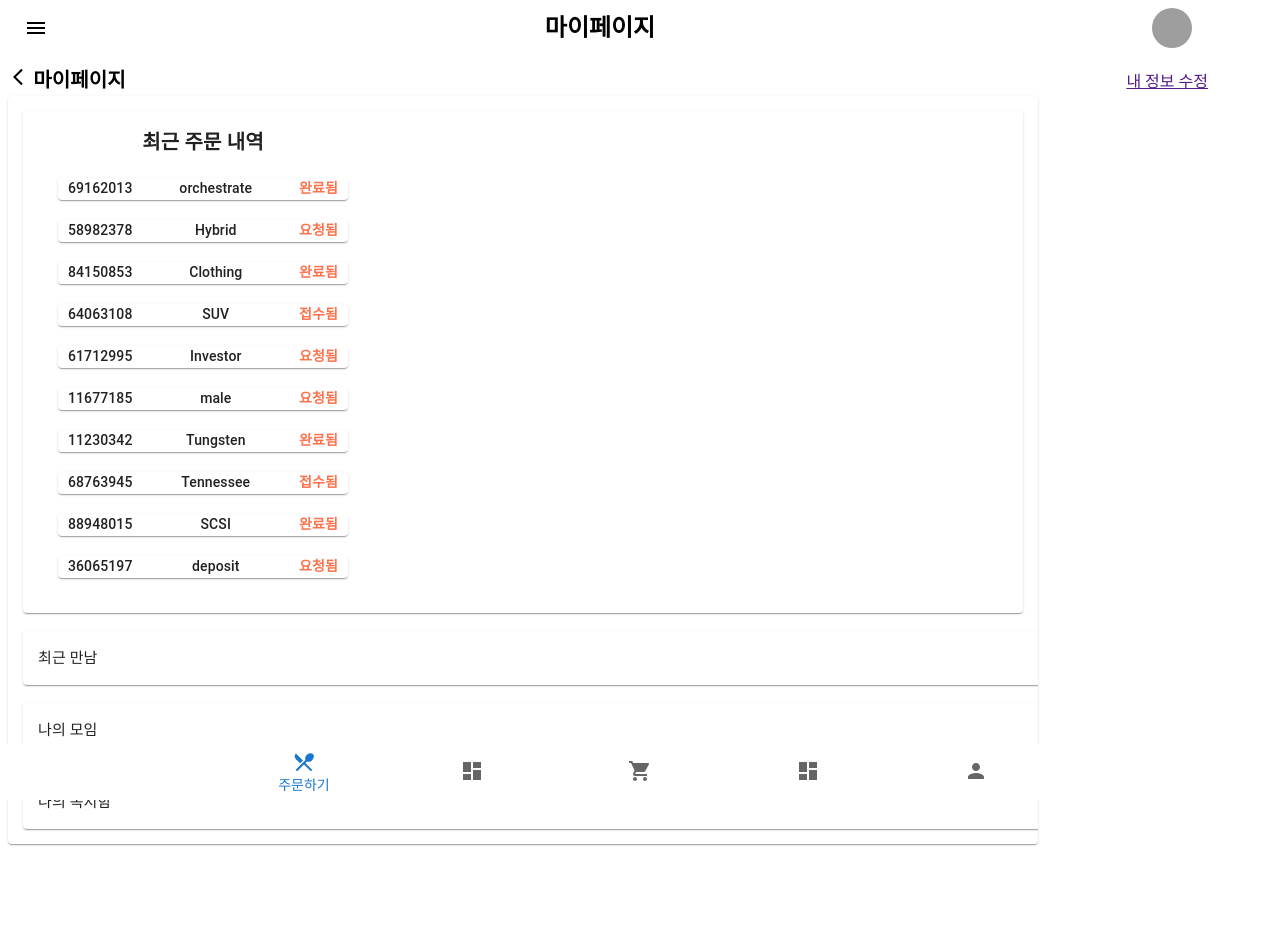
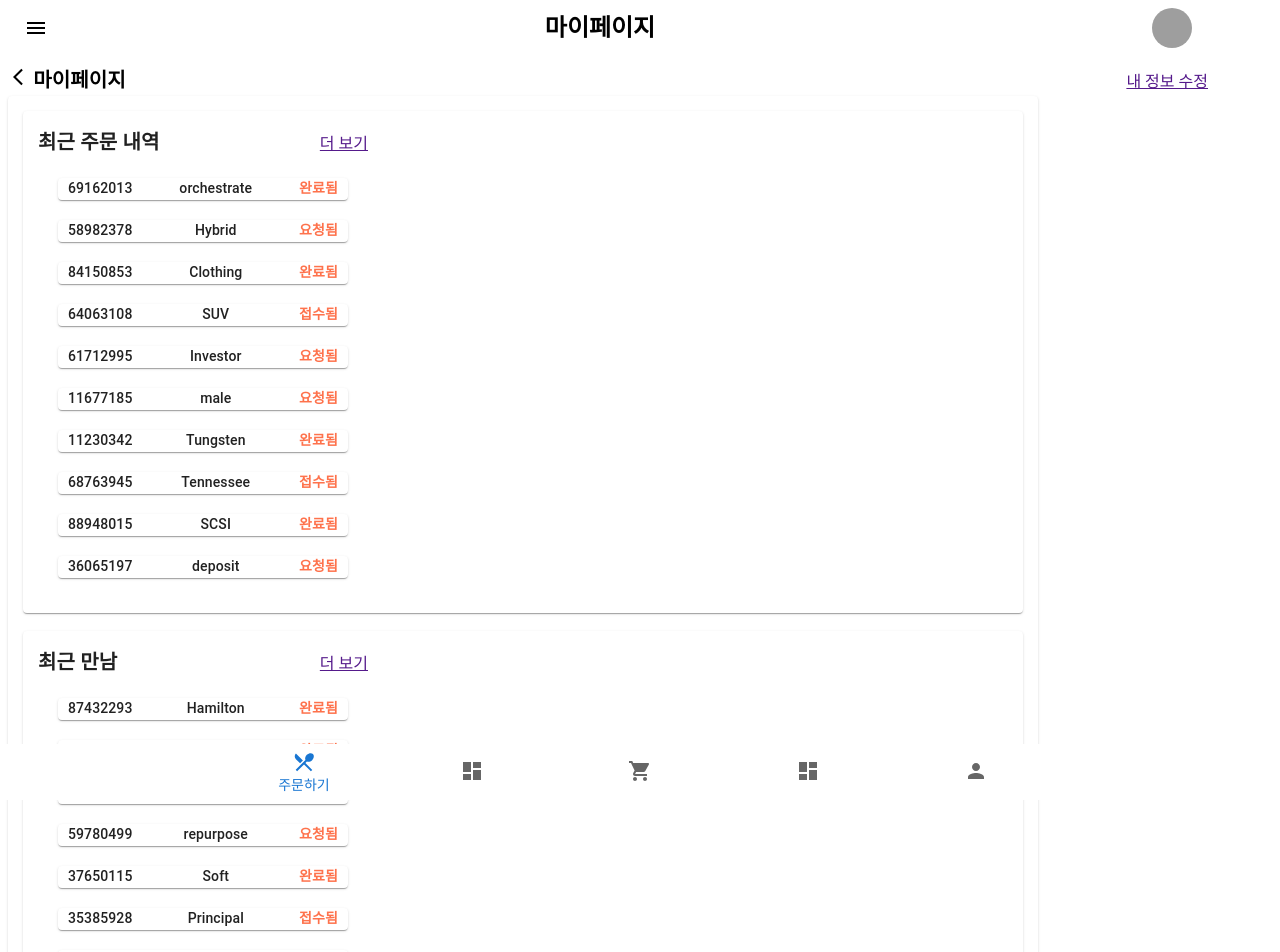
Before and after one commit to BugiSquad/GraduationProject2023, a React (Create React App) app: page /mypage in a window 1280 px wide. Shown: the top 952 px of the page. Before the commit the page ends 852 px from the top, so only its background shows below. Built offline with nearby package versions, Linux system fonts and the light colour scheme; grey boxes are pictures that could not be loaded.

Commit message:
mypage 카드 포맷 생성

```diff
--- /dev/null
+++ b/src/components/MypageCards.tsx
@@ -0,0 +1,32 @@
+import { ReactNode } from "react";
+import { Card, Typography } from "@mui/material";
+
+interface Props {
+    title: string;
+    content: React.ReactNode;
+}
+
+export const MypageCards = ({ title, content }: Props) => {
+    return (
+        <><Card style={{
+            display: 'flex',
+            width: '100',
+            height: '100%',
+            padding: '15px',
+        }}>
+            <div style={{ display: "flex", flexDirection: "row", alignItems: "flex-start", justifyContent: "space-between" }}>
+                <div>
+                    <div style={{ display: "flex", flexDirection: "row", alignItems: "center", justifyContent: "space-between" }}>
+                        <Typography style={{ fontSize: 20, fontWeight: 'bold' }} variant={"h6"}>{title}</Typography>
+                        <div style={{ display: "inherit", alignItems: "center" }}>
+                            <a href="">더 보기</a>
+                        </div>
+                    </div>
+                    <div style={{ display: "flex", flexDirection: "row", justifyContent: "center", alignItems: "center" }}>
+                        {content}
+                    </div>
+                </div>
+            </div>
+        </Card><br /></>
+    );
+};
--- a/src/pages/Mypage.tsx
+++ b/src/pages/Mypage.tsx
@@ -3,6 +3,7 @@ import { PageTemplate } from "./PageTemplate";
 import ArrowBackIosNewIcon from '@mui/icons-material/ArrowBackIosNew';
 import { Card, Typography } from "@mui/material";
 import { RecentOrders } from "../components/RecentOrders";
+import { MypageCards } from "../components/MypageCards";
 
 
 export const Mypage: React.FC = () => {
@@ -24,63 +25,10 @@ export const Mypage: React.FC = () => {
                     minHeight: 490,
                     padding: '15px'
                 }}>
-                    <Card style={{
-                        display: 'flex',
-                        width: '100',
-                        height: '100%',
-                        padding: '15px',
-                    }}>
-                        <div style={{ display: "flex", flexDirection: "row", alignItems: "flex-start", justifyContent: "space-between" }}>
-                            <div>
-                                <Typography style={{ fontSize: 20, fontWeight: 'bold' }} variant={"h6"}>최근 주문 내역</Typography>
-                                <div style={{ display: "flex", flexDirection: "row", justifyContent: "center", alignItems: "center" }}>
-                                    <RecentOrders />
-                                </div>
-                            </div>
-                        </div>
-                    </Card>
-                    <br />
-
-                    <Card style={{
-                        display: 'flex',
-                        width: '100%',
-                        height: '100%',
-                        padding: '15px',
-                    }}>
-                        <div style={{ display: "flex", flexDirection: "row", alignItems: "center", justifyContent: "space-between" }}>
-                            <div>
-                                <Typography style={{ fontSize: 15 }} variant={"h6"}>최근 만남</Typography>
-                            </div>
-                        </div>
-                    </Card>
-                    <br />
-
-                    <Card style={{
-                        display: 'flex',
-                        width: '100%',
-                        height: '100%',
-                        padding: '15px',
-                    }}>
-                        <div style={{ display: "flex", flexDirection: "row", alignItems: "center", justifyContent: "space-between" }}>
-                            <div>
-                                <Typography style={{ fontSize: 15 }} variant={"h6"}>나의 모임</Typography>
-                            </div>
-                        </div>
-                    </Card>
-                    <br />
-
-                    <Card style={{
-                        display: 'flex',
-                        width: '100%',
-                        height: '100%',
-                        padding: '15px',
-                    }}>
-                        <div style={{ display: "flex", flexDirection: "row", alignItems: "center", justifyContent: "space-between" }}>
-                            <div>
-                                <Typography style={{ fontSize: 15 }} variant={"h6"}>나의 쪽지함</Typography>
-                            </div>
-                        </div>
-                    </Card>
+                    <MypageCards title="최근 주문 내역" content={<RecentOrders />} />
+                    <MypageCards title="최근 만남" content={<RecentOrders />} />
+                    <MypageCards title="나의 모임" content={<RecentOrders />} />
+                    <MypageCards title="나의 쪽지함" content={<RecentOrders />} />
                 </Card>
             </div>
         </PageTemplate>
```
